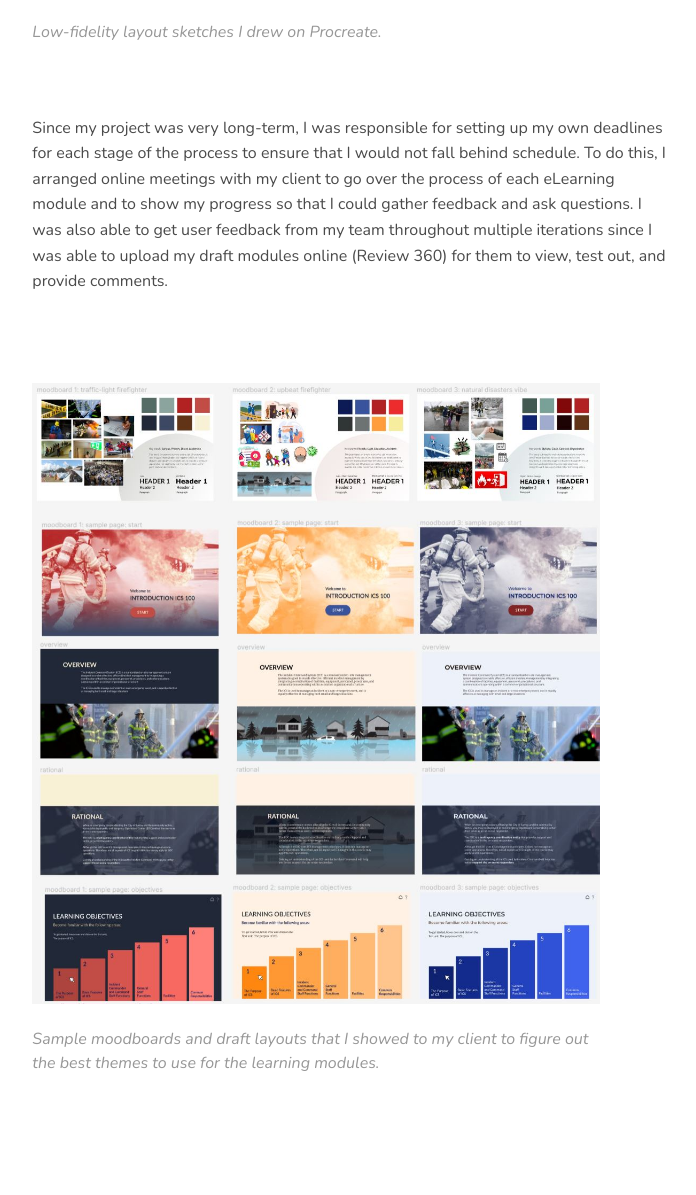
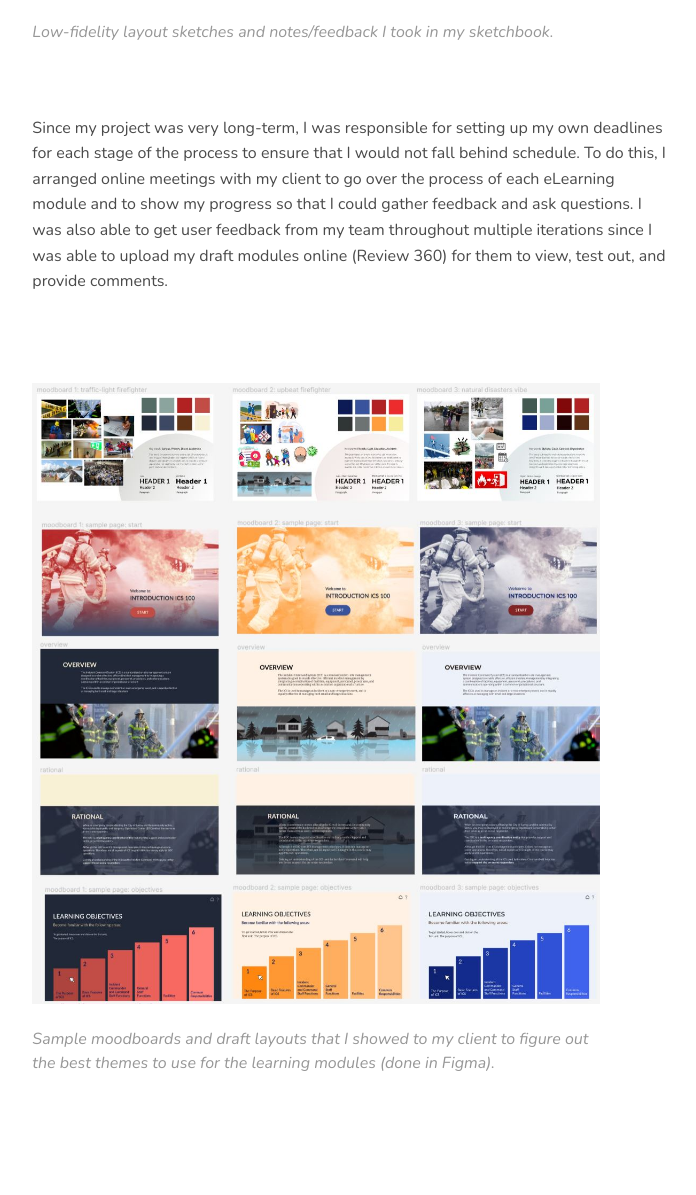
Before and after one commit to Rochelle-Tri/portfolio, a plain HTML site: page docs/works-ics.html in a window 1280 px wide. Shown: the part 2365-3560 px from the top of the page, without its empty margins (225-921 px from the left). Drawn offline with nearby package versions, Linux system fonts and the light colour scheme.

```diff
--- a/docs/works-ics.html
+++ b/docs/works-ics.html
@@ -158,7 +158,7 @@
             <div class="figure-container">
                 <figure>
                     <img src="img/works-ics-sketches.png" alt="rough layout sketches and note">
-                    <figcaption class="project-figcaption"> Low-fidelity layout sketches I drew on Procreate.
+                    <figcaption class="project-figcaption"> Low-fidelity layout sketches and notes/feedback I took in my sketchbook.
                     </figcaption>
                 </figure>
             </div>
@@ -183,7 +183,7 @@
             <div class="figure-container">
                 <figure>
                     <img src="img/works-ics-moodboard.JPG" alt="screenshot from figma of the moodboards">
-                    <figcaption class="project-figcaption"> Sample moodboards and draft layouts that I showed to my client to figure out the best themes to use for the learning modules.
+                    <figcaption class="project-figcaption"> Sample moodboards and draft layouts that I showed to my client to figure out the best themes to use for the learning modules (done in Figma).
                     </figcaption>
                 </figure>
             </div>
@@ -277,7 +277,7 @@
         is-offset-2-widescreen
         is-offset-1-desktop">
             <h2 class="subtitle step-subtitle is-size-4">04 Learning Outcome </h2>
-            <p> Working for the City of Surrey gave me the opportunity to work on a project for a client for the first time. I gained a lot of insight and experience on balancing design work with client meetings and user testing as I was in charge of designing and ensuring the usabilty of my project on my own. Using and learning Articulate 360 was very interesting and fun since it allowed me to come up with personal ways of building interactions and components that were different from how my supervisor initially taught me. A proud moment I felt during this project was when I was told by my supervisor that one of the methods I used to operate the timeline of a slide would be considered for future use since he had considered it before. </p>
+            <p> Working for the City of Surrey gave me the opportunity to work on a project for a client for the first time. I gained a lot of insight and experience on balancing design work with client meetings and user testing as I was in charge of designing and ensuring the usabilty of my project on my own. Using and learning Articulate 360 was very interesting and fun since it allowed me to come up with personal ways of building interactions and components that were different from how my supervisor initially taught me. </p>
         </div>
 
         <!-- <div class="column is-5-fullhd is-6-widescreen is-9-desktop is-10
```
